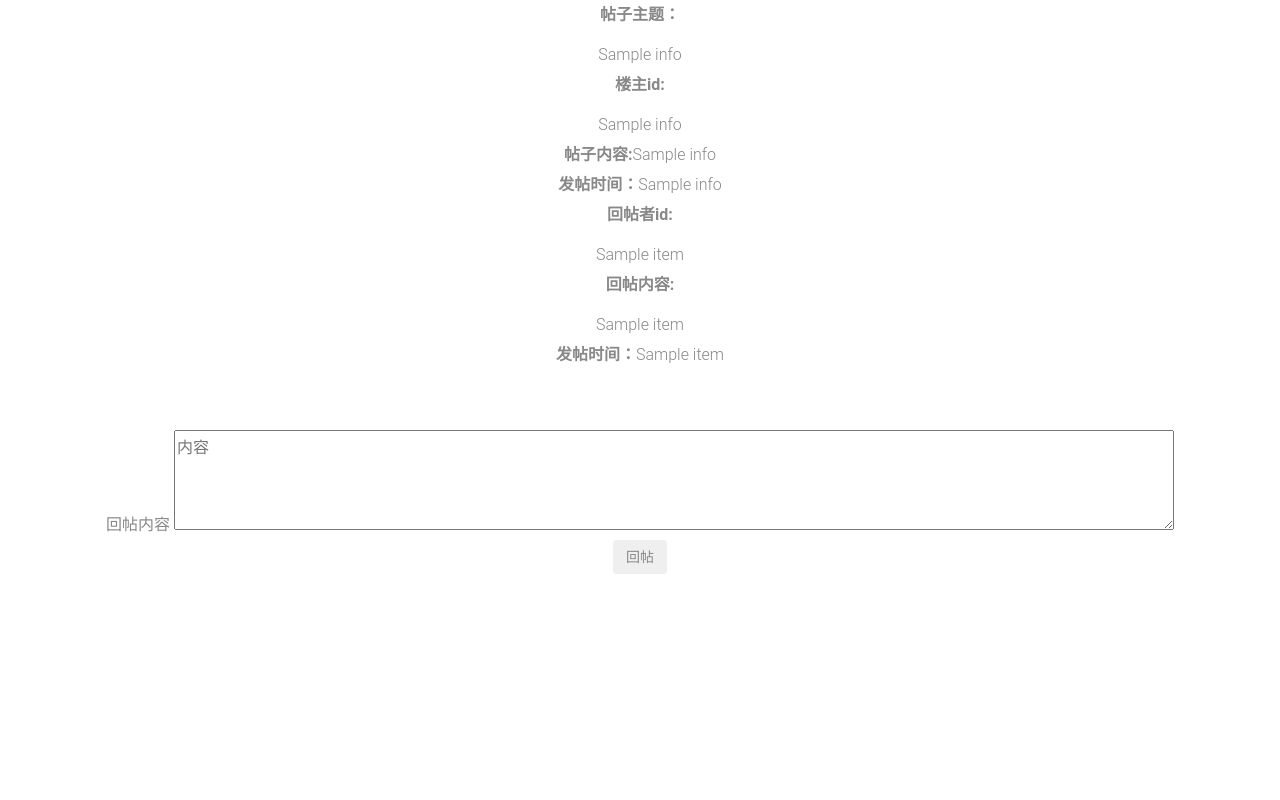
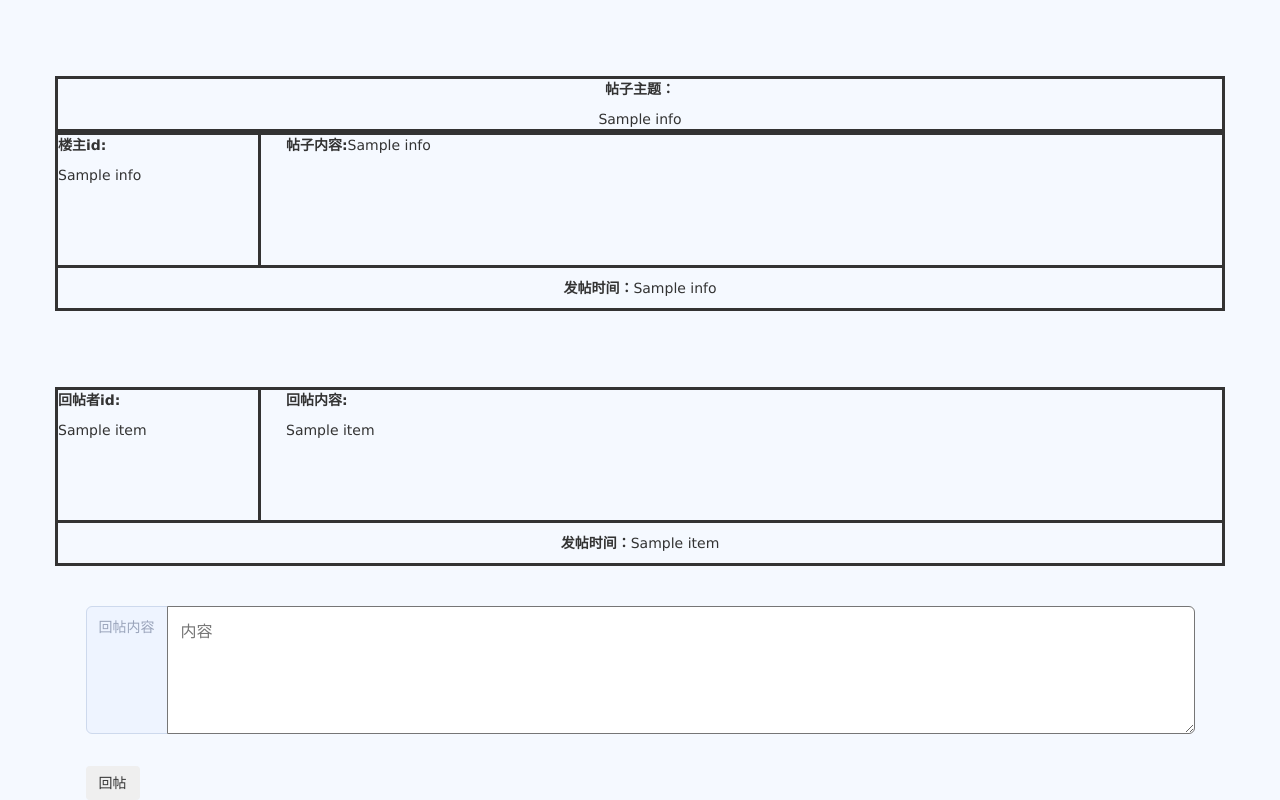
Before and after one commit to BitKil/-, a Flask app: template templates/forum/forumpost.html in a window 1280 px wide. Run offline with Flask 2, Linux system fonts and the light colour scheme; the template is opened without the code that fills it: most values are stand-ins (such as "Sample title", 1, 10 or a date in 2020).

Commit message:
Add files via upload

```diff
--- /dev/null
+++ b/static/forum/css/post.css
@@ -0,0 +1,70 @@
+*{
+    box-sizing:border-box;
+}
+.container
+{
+	font-family: Verdana;
+	width:1000px;
+	margin:auto;
+}
+
+a
+{
+	text-decoration: none;
+}
+nav>ul
+{
+	list-style-type: none;
+
+}
+nav>ul>li
+{
+	padding-bottom: 7px;
+	padding-top: 7px;
+}
+section
+{
+	float:left;
+	width:80%;
+	height: 130px;
+	padding-left: 25px;
+    border-right-style: solid;
+	border-top-style: solid;
+}
+
+nav
+{
+	height:130px;
+	width:200px;
+	float:left;
+	border-top-style: solid;
+	border-right-style: solid;
+	border-left-style: solid;
+}
+header
+{
+	text-align: center;
+	border-style: solid;
+}
+h1
+{
+	padding-top:30px;
+	padding-bottom: 30px;
+}
+img
+{
+	position: relative;
+	width:70%;
+	left:70px;
+	top: 20px;
+}
+
+footer
+{
+	clear:left;
+	text-align: center;
+	float:top;
+	border-style: solid;
+	padding-top:10px;
+	padding-bottom: 10px;
+}
--- /dev/null
+++ b/static/forum/css/style.css
@@ -0,0 +1,127 @@
+:root {
+  --input-color: #99A3BA;
+  --input-border: #CDD9ED;
+  --input-background: #fff;
+  --input-placeholder: #CBD1DC;
+  --input-border-focus: #275EFE;
+  --group-color: var(--input-color);
+  --group-border: var(--input-border);
+  --group-background: #EEF4FF;
+  --group-color-focus: #fff;
+  --group-border-focus: var(--input-border-focus);
+  --group-background-focus: #678EFE;
+}
+
+.form-field {
+  /*display: block;*/
+  /*!*width: 100%;*!*/
+  /*padding: 8px 16px;*/
+  /*line-height: 25px;*/
+  /*font-size: 14px;*/
+  /*font-weight: 300;*/
+  /*font-family: inherit;*/
+  /*border-radius: 6px;*/
+  /*-webkit-appearance: none;*/
+  /*color: var(--input-color);*/
+  /*border: 1px solid var(--input-border);*/
+  /*background: var(--input-background);*/
+  /*transition: border .3s ease;*/
+
+
+  width: 400px;
+  min-height: 20px;
+  /*设置最小高度*/
+  max-height: 1000px;
+  /*设置最大高度超过300px时出现滚动条*/
+  _height: 120px;
+  margin-left: auto;
+  margin-right: auto;
+  padding: 13px;
+  outline: 0;
+  font-size: 16px;
+  line-height: 24px;
+  word-wrap: break-word;
+  overflow-x: hidden;
+  overflow-y: auto;
+}
+/**/
+
+.form-group {
+  position: relative;
+  display: flex;
+  /*width: 100%;*/
+}
+.form-group > span,
+.form-group .form-field {
+  white-space: nowrap;
+  display: block;
+}
+.form-group > span:not(:first-child):not(:last-child),
+.form-group .form-field:not(:first-child):not(:last-child) {
+  border-radius: 0;
+}
+.form-group > span:first-child,
+.form-group .form-field:first-child {
+  border-radius: 6px 0 0 6px;
+}
+.form-group > span:last-child,
+.form-group .form-field:last-child {
+  border-radius: 0 6px 6px 0;
+}
+.form-group > span:not(:first-child),
+.form-group .form-field:not(:first-child) {
+  margin-left: -1px;
+}
+.form-group .form-field {
+  position: relative;
+  z-index: 1;
+  flex: 1 1 auto;
+  /*width: 1%;*/
+  margin-top: 0;
+  margin-bottom: 0;
+}
+.form-group > span {
+  text-align: center;
+  padding: 8px 12px;
+  font-size: 14px;
+  line-height: 25px;
+  color: var(--group-color);
+  background: var(--group-background);
+  border: 1px solid var(--group-border);
+  transition: background .3s ease, border .3s ease, color .3s ease;
+}
+.form-group:focus-within > span {
+  color: var(--group-color-focus);
+  background: var(--group-background-focus);
+  border-color: var(--group-border-focus);
+}
+
+
+* {
+  box-sizing: inherit;
+}
+*:before, *:after {
+  box-sizing: inherit;
+}
+
+body {
+  min-height: 100vh;
+  font-family: 'Mukta Malar', Arial;
+  display: flex;
+  justify-content: center;
+  align-items: center;
+  flex-direction: column;
+  background: #F5F9FF;
+}
+
+body .form-group:not(:last-child) {
+  margin-bottom: 32px;
+}
+
+
+
+
+
+#add-forum-title{
+    width:200px;
+}
```
Also changed, not shown: static/information/css/information.css (+33 -0 lines), static/information/css/search.css (added, +69 -0 lines), static/indentifyShoe/shoe1.png (added), static/indentifyShoe/shoe2.png (added), static/indentifyShoe/shoe3.png (added), static/information/images/Edison Chen x Air.JPG (added), static/information/images/Travis Scoot x.JPG (added), static/information/images/aj1 Fearless.JPG (added), static/information/images/aj1 Quai54.JPG (added), static/information/images/aj11 季后赛.JPG (added), static/information/images/aj14 x Supreme白红.JPG (added), static/information/images/aj7 Patta OG.JPG (added), static/information/images/北卡蓝.JPG (added).
